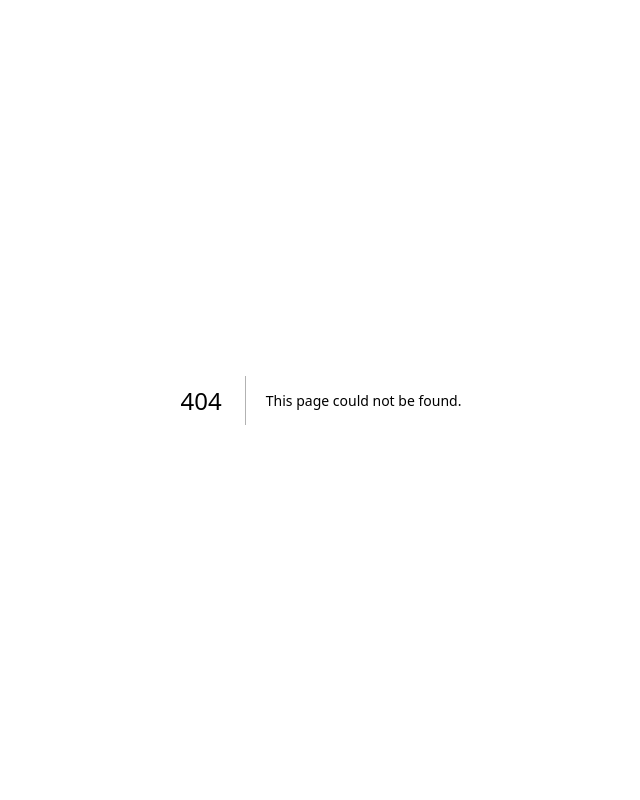
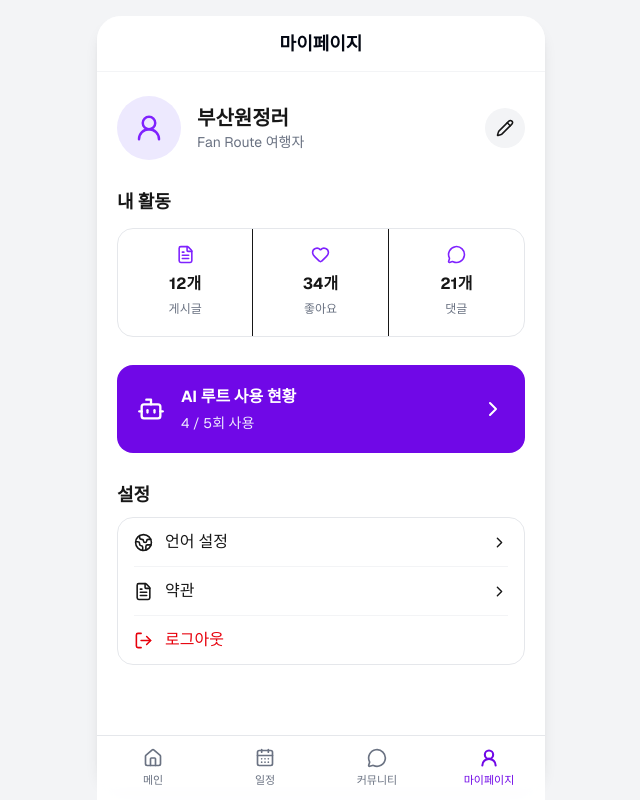
Before and after one commit to fanroute-sync/fanroute-sync-web, a Next.js app: page /my in a window 1280 px wide. Before the commit this address had no page. Shown: the whole page, without its empty margins (319-959 px from the left). Built offline with nearby package versions, Linux system fonts and the light colour scheme.

Commit message:
feat: add my page dashboard and logout

```diff
--- /dev/null
+++ b/src/app/my/page.tsx
@@ -0,0 +1,2 @@
+import { myPageFixture, MyPageScreen } from '@/features/mypage';
+export default function MyPage() { return <MyPageScreen data={myPageFixture} />; }
--- /dev/null
+++ b/src/features/mypage/fixtures/mypage-fixtures.ts
@@ -0,0 +1,21 @@
+import type { MyPageData } from '@/features/mypage/model/mypage';
+
+export const myPageFixture: MyPageData = {
+  profile: { nickname: '부산원정러', imageUrl: null },
+  activityCounts: { posts: 12, likes: 34, comments: 21 },
+  aiUsage: {
+    used: 4, limit: 5, remaining: 1, month: '2026년 8월',
+    history: [
+      { id: 'usage-1', date: '2026-08-18', targetDate: '2026-08-23', status: 'SUCCESS' },
+      { id: 'usage-2', date: '2026-08-10', targetDate: '2026-08-22', status: 'SUCCESS' },
+      { id: 'usage-3', date: '2026-08-05', targetDate: '2026-08-24', status: 'SUCCESS' },
+      { id: 'usage-4', date: '2026-08-01', targetDate: '2026-08-23', status: 'SUCCESS' },
+    ],
+  },
+  activities: [
+    { id: 'activity-1', type: 'POST', title: '공연 전 광안리 맛집 중심 루트', date: '2026-08-20', description: '참고 루트 게시글을 작성했어요.' },
+    { id: 'activity-2', type: 'LIKE', title: '아시아드 공연장 물품보관소 정보', date: '2026-08-19', description: '게시글을 좋아합니다.' },
+    { id: 'activity-3', type: 'COMMENT', title: '공연 끝나고 서면까지 같이 가요', date: '2026-08-18', description: '저도 같이 이동하고 싶어요!' },
+  ],
+  appVersion: 'v0.1.0',
+};
--- /dev/null
+++ b/src/features/mypage/index.ts
@@ -0,0 +1,2 @@
+export { myPageFixture } from './fixtures/mypage-fixtures';
+export { MyPageScreen } from './ui/mypage-screen';
--- /dev/null
+++ b/src/features/mypage/model/mypage.ts
@@ -0,0 +1,3 @@
+export interface ActivityItem { id: string; type: 'POST' | 'LIKE' | 'COMMENT'; title: string; date: string; description: string; }
+export interface AiUsageSnapshot { used: number; limit: number; remaining: number; month: string; history: { id: string; date: string; targetDate: string; status: 'SUCCESS' }[]; }
+export interface MyPageData { profile: { nickname: string; imageUrl: string | null }; activityCounts: { posts: number; likes: number; comments: number }; aiUsage: AiUsageSnapshot; activities: ActivityItem[]; appVersion: string; }
--- /dev/null
+++ b/src/features/mypage/ui/mypage-screen.tsx
@@ -0,0 +1,24 @@
+'use client';
+
+import { useQueryClient } from '@tanstack/react-query';
+import { Bot, ChevronRight, FileText, Globe2, Heart, LogOut, MessageCircle, Pencil, UserRound } from 'lucide-react';
+import Link from 'next/link';
+import { useRouter } from 'next/navigation';
+import { useState } from 'react';
+
+import { ConfirmDialog } from '@/components/common';
+import { AppShell, ContentContainer, Header } from '@/components/layout';
+import { Card } from '@/components/ui';
+import type { MyPageData } from '@/features/mypage/model/mypage';
+
+export function MyPageScreen({ data }: { data: MyPageData }) {
+  const router = useRouter(); const queryClient = useQueryClient(); const [logoutOpen, setLogoutOpen] = useState(false);
+  const logout = () => { localStorage.removeItem('accessToken'); queryClient.clear(); router.replace('/login'); };
+  const menuClass = 'flex min-h-12 items-center gap-3 border-b border-gray-100 py-3 last:border-0';
+  return <AppShell header={<Header title='마이페이지' />}><ContentContainer className='space-y-7'>
+    <section className='flex items-center gap-4'><span className='grid size-16 place-items-center rounded-full bg-violet-100 text-violet-600'><UserRound aria-hidden='true' size={30} /></span><div className='min-w-0 flex-1'><h2 className='text-xl font-bold'>{data.profile.nickname}</h2><p className='text-sm text-gray-500'>Fan Route 여행자</p></div><Link href='/my/profile' aria-label='프로필 수정' className='grid size-10 place-items-center rounded-full bg-gray-100'><Pencil aria-hidden='true' size={18} /></Link></section>
+    <section><h2 className='mb-3 text-lg font-bold'>내 활동</h2><Card className='grid grid-cols-3 divide-x p-0 shadow-none'><Link href='/my/activity?tab=POST' className='py-4 text-center'><FileText aria-hidden='true' className='mx-auto text-violet-600' size={19} /><strong className='mt-2 block'>{data.activityCounts.posts}개</strong><span className='text-xs text-gray-500'>게시글</span></Link><Link href='/my/activity?tab=LIKE' className='py-4 text-center'><Heart aria-hidden='true' className='mx-auto text-violet-600' size={19} /><strong className='mt-2 block'>{data.activityCounts.likes}개</strong><span className='text-xs text-gray-500'>좋아요</span></Link><Link href='/my/activity?tab=COMMENT' className='py-4 text-center'><MessageCircle aria-hidden='true' className='mx-auto text-violet-600' size={19} /><strong className='mt-2 block'>{data.activityCounts.comments}개</strong><span className='text-xs text-gray-500'>댓글</span></Link></Card></section>
+    <Link href='/my/ai-usage' className='flex items-center gap-4 rounded-2xl bg-violet-700 p-5 text-white'><Bot aria-hidden='true' size={28} /><span className='flex-1'><strong className='block'>AI 루트 사용 현황</strong><span className='mt-1 block text-sm text-violet-100'>{data.aiUsage.used} / {data.aiUsage.limit}회 사용</span></span><ChevronRight aria-hidden='true' /></Link>
+    <section><h2 className='mb-2 text-lg font-bold'>설정</h2><Card className='py-0 shadow-none'><Link href='/my/language' className={menuClass}><Globe2 aria-hidden='true' size={19} /><span className='flex-1'>언어 설정</span><ChevronRight aria-hidden='true' size={17} /></Link><Link href='/my/terms' className={menuClass}><FileText aria-hidden='true' size={19} /><span className='flex-1'>약관</span><ChevronRight aria-hidden='true' size={17} /></Link><button type='button' onClick={() => setLogoutOpen(true)} className={`${menuClass} w-full text-left text-red-600`}><LogOut aria-hidden='true' size={19} /><span className='flex-1'>로그아웃</span></button></Card></section>
+  </ContentContainer><ConfirmDialog open={logoutOpen} title='로그아웃 하시겠어요?' description={<>저장된 일정과 활동 내역은<br />그대로 유지됩니다.</>} confirmLabel='로그아웃' confirmVariant='danger' onOpenChange={setLogoutOpen} onConfirm={logout} /></AppShell>;
+}
```
